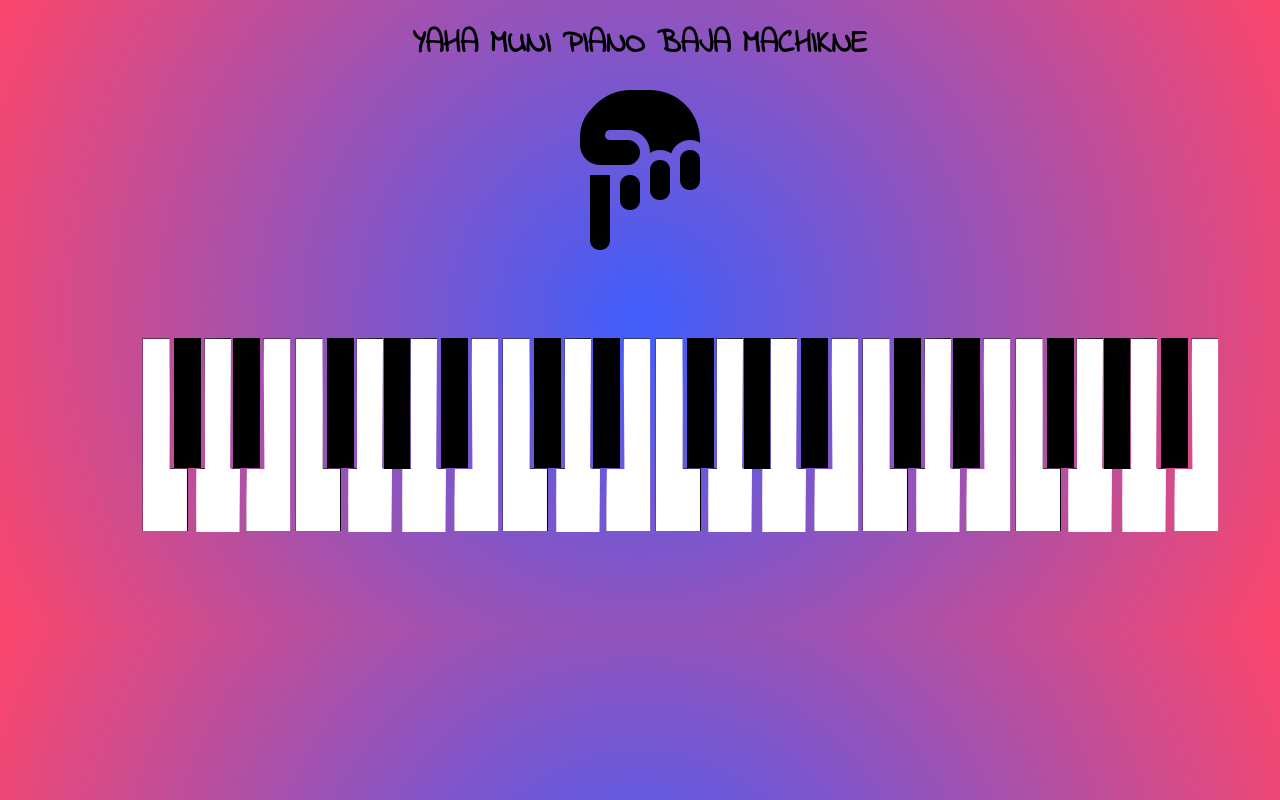
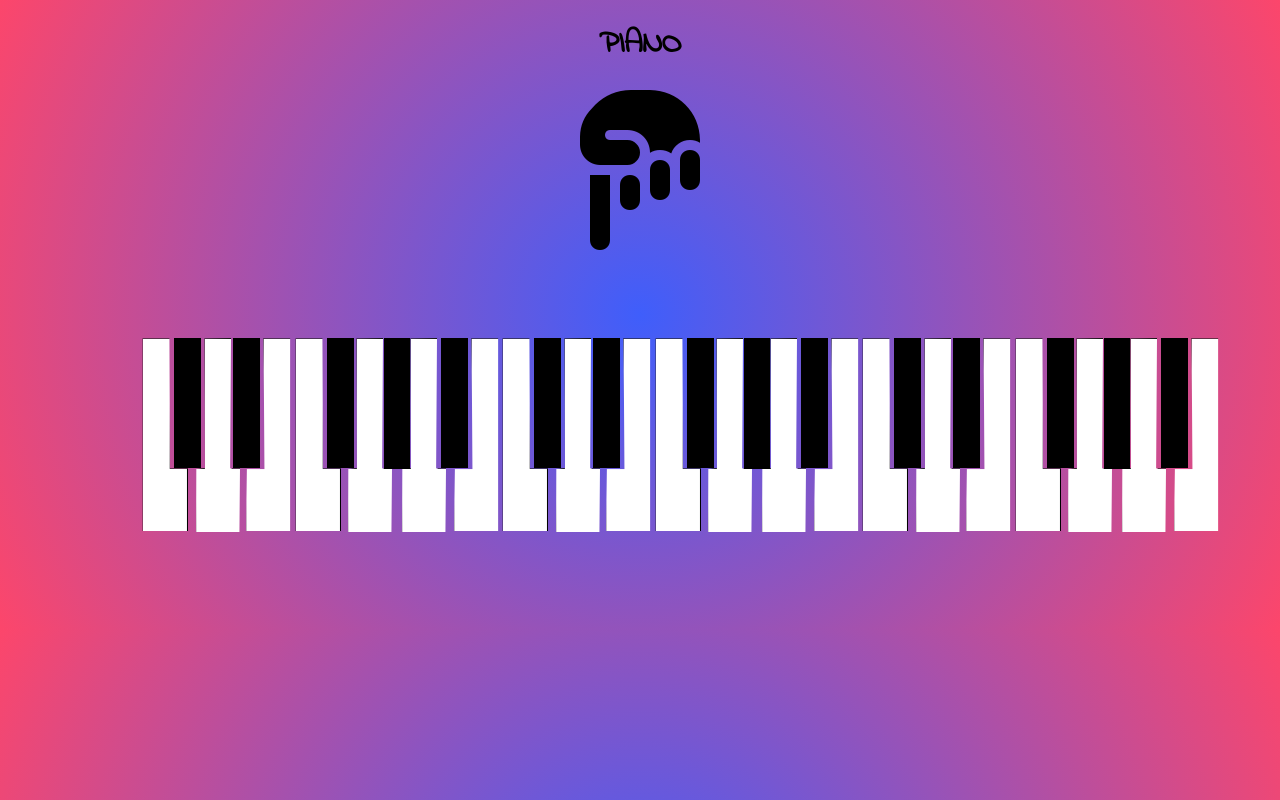
Before and after one commit to bipinrai054/piano, a plain HTML site: page index.html in a window 1280 px wide. Shown: the top 800 px of the page. Drawn offline with Linux system fonts and the light colour scheme.

Commit message:
heading changed

```diff
--- a/index.html
+++ b/index.html
@@ -11,7 +11,7 @@
 </head>
 <body>
     <div class="heading">
-        <h1>YAHA MUNI PIANO BAJA MACHIKNE</h1>
+        <h1>PIANO</h1>
         <i class="fas fa-hand-point-down fa-10x"></i>
     </div>
     <div class="main">
```
